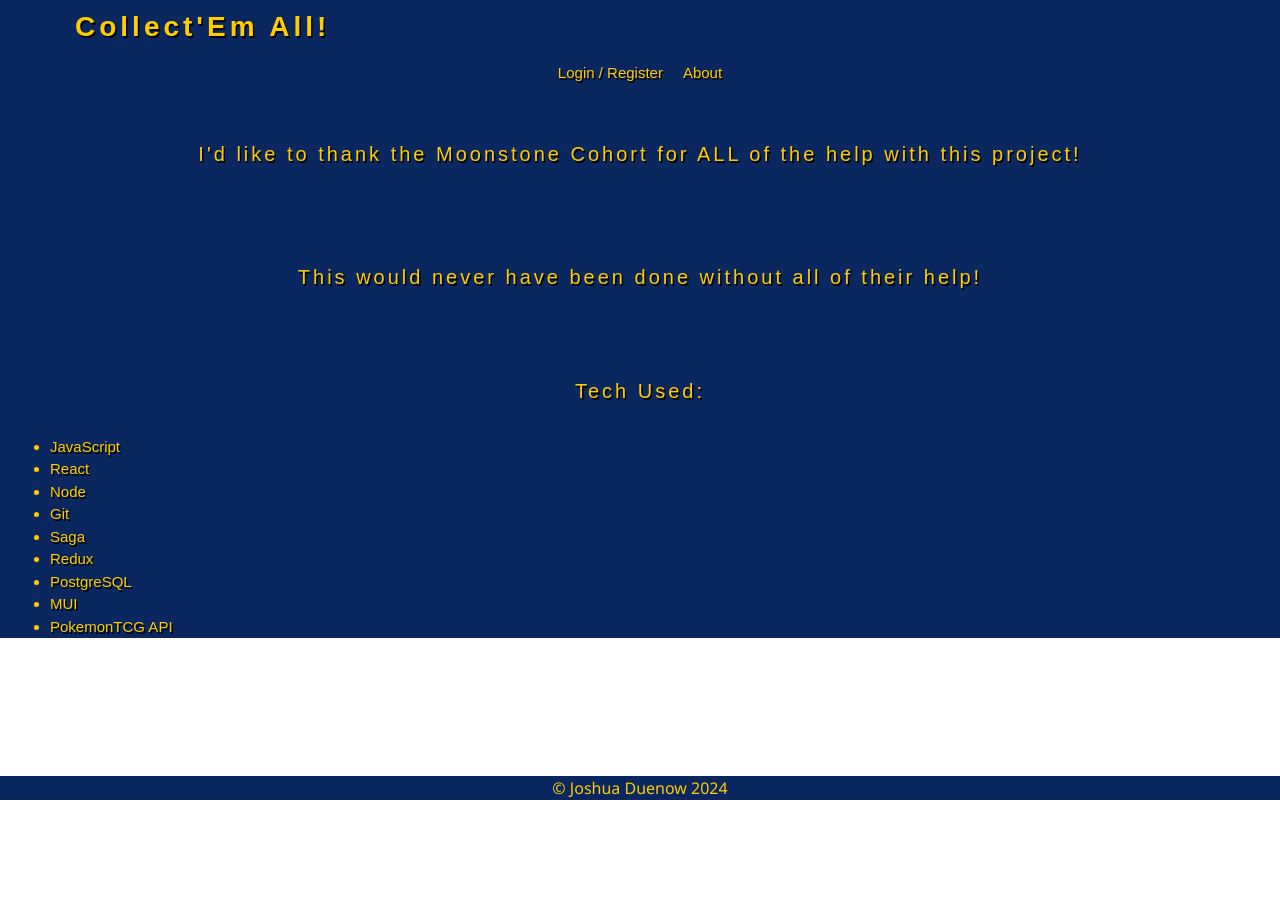
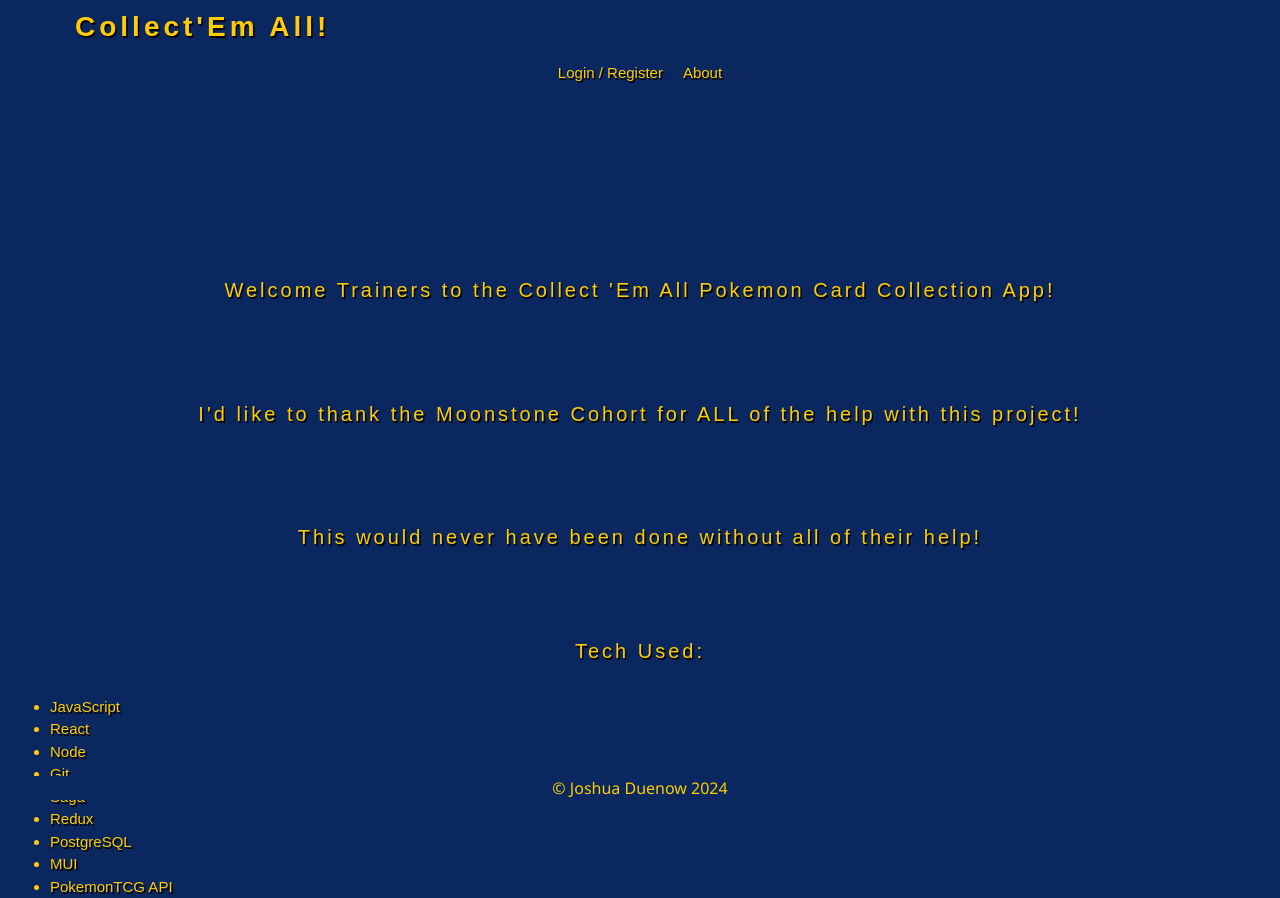
Before and after one commit to joshjduenow/prime-solo-project-collectEmAll, a React (Create React App) app: page /#/about in a window 1280 px wide. Before the commit the page ends 800 px from the top, so only its background shows below. Built offline with nearby package versions, Linux system fonts and the light colour scheme; no server answers; a web font is replaced by a local one.

Commit message:
fixed login and register page

```diff
--- a/src/components/AboutPage/AboutPage.css
+++ b/src/components/AboutPage/AboutPage.css
@@ -4,6 +4,7 @@
     padding-top: 10px;
     margin-bottom: -10px;
     background-color: #0a285f;
+    padding-top: 270px;
 }
 .about_page_list {
     font-size: 15px;
--- a/src/components/LoginForm/LoginForm.jsx
+++ b/src/components/LoginForm/LoginForm.jsx
@@ -1,6 +1,7 @@
 import React, { useState } from 'react';
 import { useDispatch } from 'react-redux';
 import {useSelector} from 'react-redux';
+import "./LoginPage.css";
 
 function LoginForm() {
   const [username, setUsername] = useState('');
--- /dev/null
+++ b/src/components/LoginForm/LoginPage.css
@@ -0,0 +1,3 @@
+.formPanel {
+    padding-top: 150px;
+}
```
